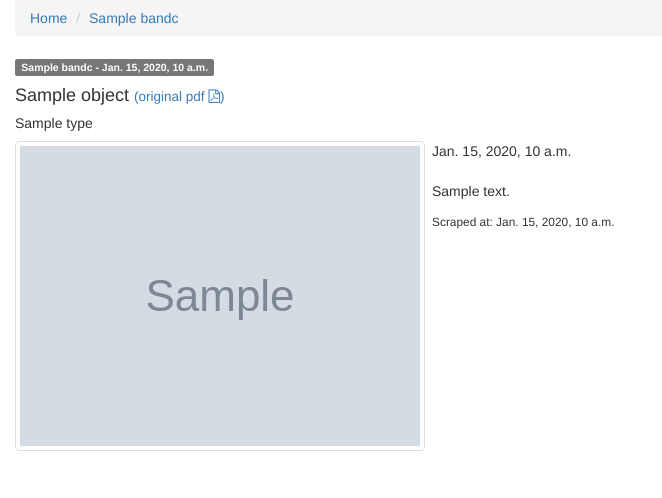
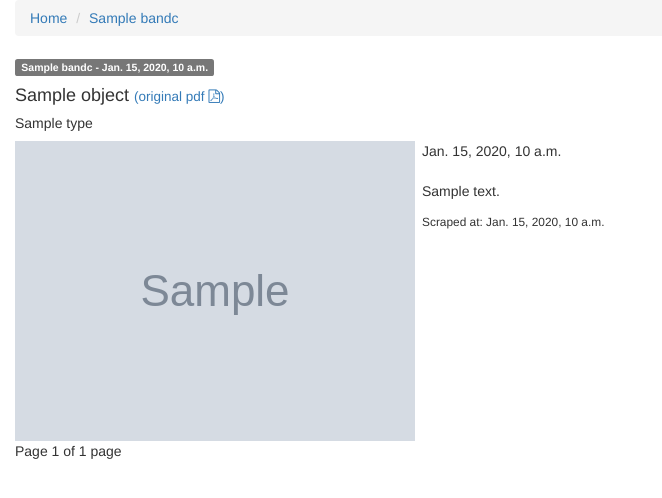
Before and after one commit to crccheck/atx-bandc, a Django app: template bandc/apps/agenda/templates/agenda/document_detail.html in a window 1280 px wide. Shown: the top 498 px of the page, without its empty margins (0-662 px from the left). Run offline with Django 3.2, Linux system fonts and the light colour scheme; the template is opened without the code that fills it: most values are stand-ins (such as "Sample title", 1, 10 or a date in 2020); grey boxes marked "Sample" are stand-in pictures; some libraries are stand-ins or nearby versions.

Commit message:
add page count to detail

```diff
--- a/bandc/apps/agenda/templates/agenda/document_detail.html
+++ b/bandc/apps/agenda/templates/agenda/document_detail.html
@@ -22,7 +22,7 @@
   <h4>
     {{ object }}
     <small>
-      <a href="{{ object.url }}" target="_blank">
+      <a href="{{ object.url }}" target="_blank" rel="noopener noreferrer">
         (original
         {% if object.edims_id %}
         pdf <i class="fa fa-file-pdf-o"></i>)
@@ -37,11 +37,14 @@
   </h5>
   <time>{{ meeting.date }}</time>
   {% if object.thumbnail %}
-  <div class="thumbnail-container pull-left" style="margin: 0 0.5em 0.25em 0;">
-    <a href="{{ object.url }}" class="thumbnail" target="_blank">
-      <img src="{{ object.thumbnail.url }}" alt="">
+  <figure class="figure pull-left" style="margin: 0 0.5em 0.25em 0;">
+    <a href="{{ object.url }}" target="_blank" rel="noopener noreferrer">
+      <img src="{{ object.thumbnail.url }}" alt="Thumbnail of the first page of the PDF">
     </a>
-  </div>
+    <figcaption class="figure-caption">
+      Page 1 of {{ object.page_count }} page{{ object.page_count|pluralize }}
+    </figcaption>
+  </figure>
   {% endif %}
   {% if object.text %}
   <p>
```
